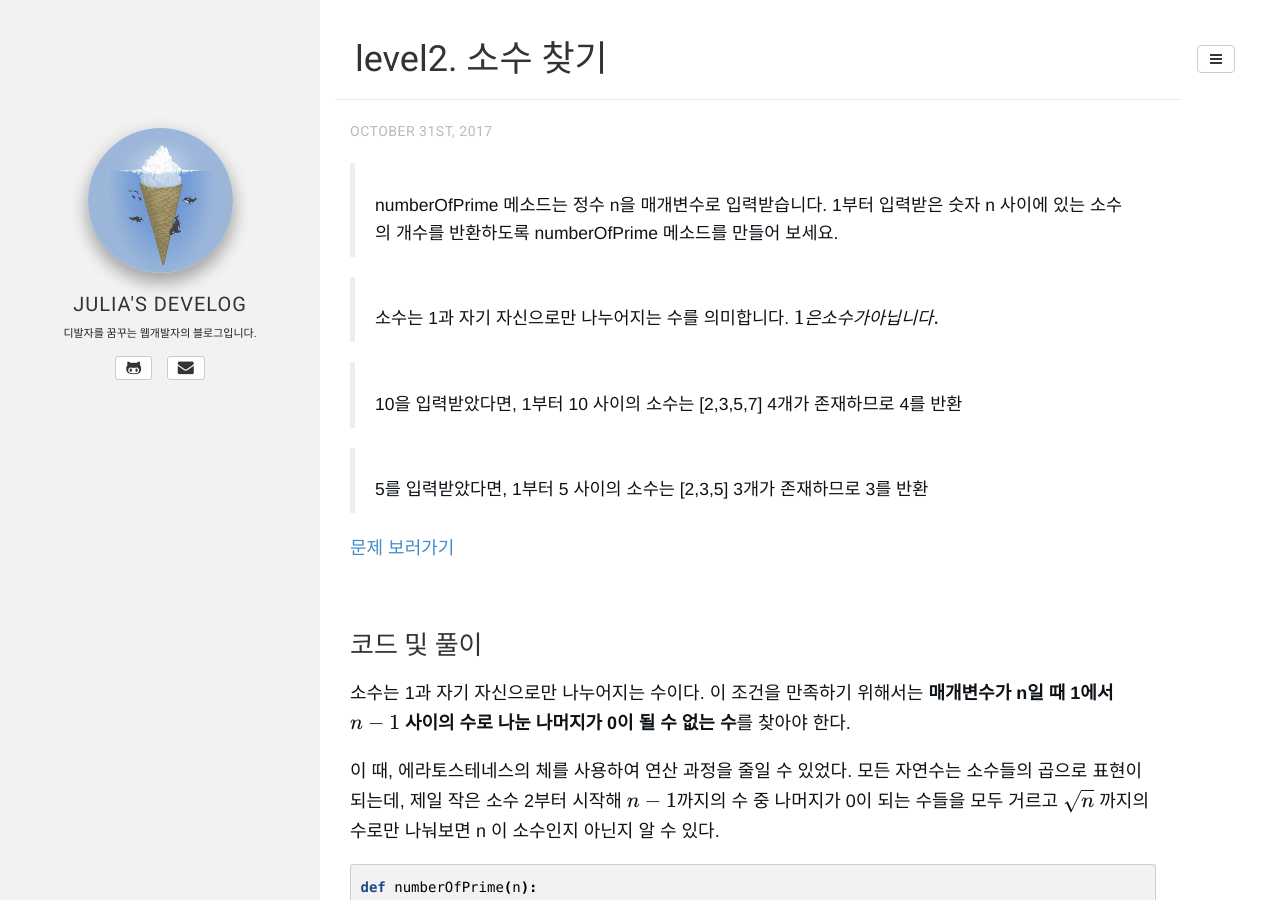
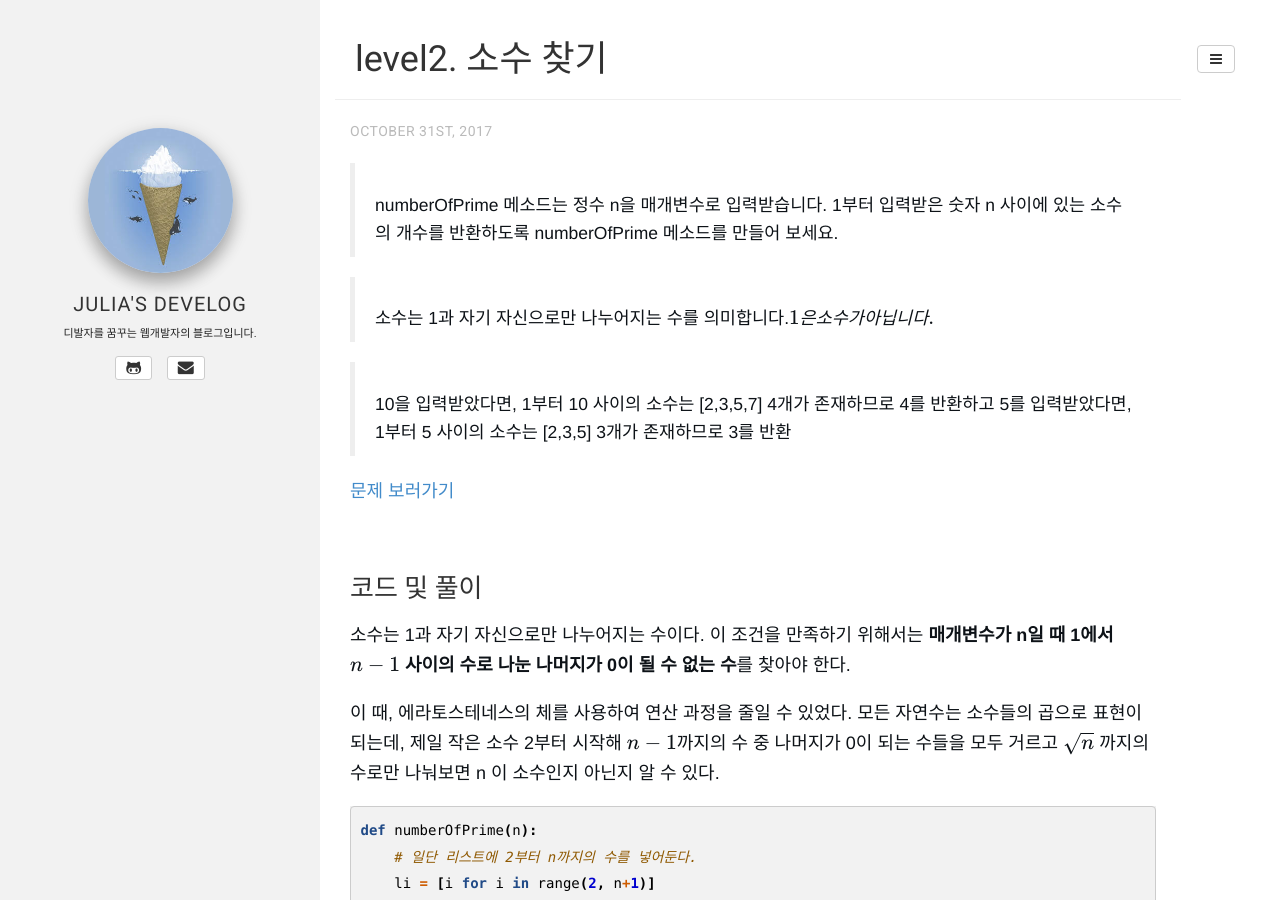
Before and after one commit to juliahwang/juliahwang.github.io, a Jekyll site: the page built from _posts/2017-10-31-level2. 소수찾기.md, in a window 1280 px wide and 900 px high. Built offline with Jekyll 4.4.1, drawn with Linux system fonts in a browser that asks for light colours; some web fonts are replaced; formulas are drawn with MathJax 3; comment, search, counter and statistics services are not loaded.

Commit message:
modify post

```diff
--- a/_posts/2017-10-31-level2. 소수찾기.md
+++ b/_posts/2017-10-31-level2. 소수찾기.md
@@ -10,12 +10,9 @@ use_math: true
 > numberOfPrime 메소드는 정수 n을 매개변수로 입력받습니다.
 > 1부터 입력받은 숫자 n 사이에 있는 소수의 개수를 반환하도록 numberOfPrime 메소드를 만들어 보세요.
 
-> 소수는 1과 자기 자신으로만 나누어지는 수를 의미합니다. (1은 소수가 아닙니다.)
+> 소수는 1과 자기 자신으로만 나누어지는 수를 의미합니다.(1은 소수가 아닙니다.)
 
-> 10을 입력받았다면, 1부터 10 사이의 소수는
-[2,3,5,7] 4개가 존재하므로 4를 반환
-
-> 5를 입력받았다면, 1부터 5 사이의 소수는
+> 10을 입력받았다면, 1부터 10 사이의 소수는 [2,3,5,7] 4개가 존재하므로 4를 반환하고 5를 입력받았다면, 1부터 5 사이의 소수는
 [2,3,5] 3개가 존재하므로 3를 반환
 
 
```
